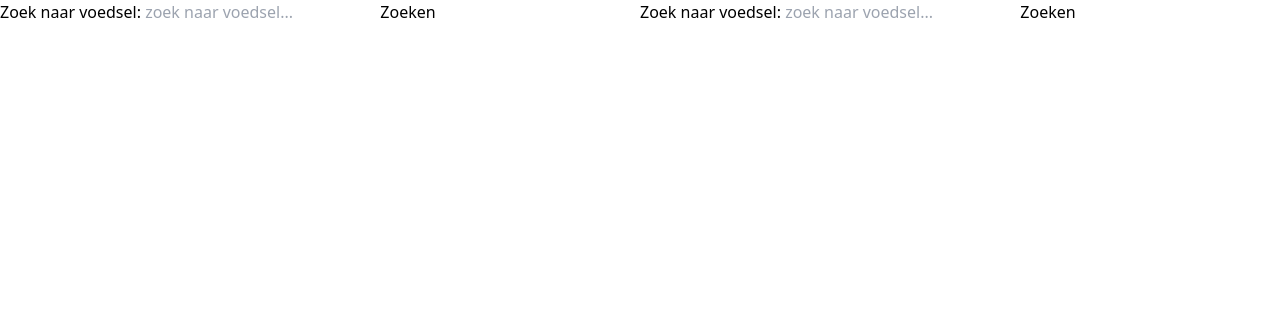
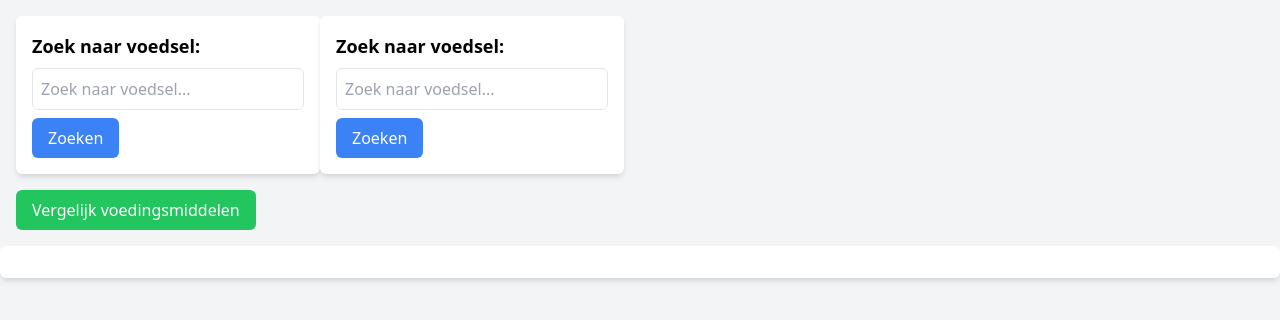
Before and after one commit to ThijsHeerze/Praktijkwijzer-p10, a PHP site: page / in a window 1280 px wide. Shown: the top 320 px of the page. Run offline with PHP 8.4, Linux system fonts and the light colour scheme; style sheets or scripts are compiled from the project's sources.

Commit message:
Update + styling

```diff
--- a/index.php
+++ b/index.php
@@ -6,20 +6,26 @@
   <link href="./output.css" rel="stylesheet">
   <title>Document</title>
 </head>
-<body>
-  <div class="grid grid-cols-2">
-    <div id="food-results-1">
-      <label class="" for="search1">Zoek naar voedsel:</label>
-      <input type="text" name="search1" id="search1" placeholder="zoek naar voedsel...">
-      <button id="searchButton1">Zoeken</button>
+<body class="bg-gray-100">
+
+  <div class="grid grid-cols-2 w-1/2 p-4">
+    <div id="food-results-1" class="p-4 bg-white rounded-md shadow-md">
+      <label class="block text-lg font-bold mb-2" for="search1">Zoek naar voedsel:</label>
+      <input type="text" name="search1" id="search1" placeholder="Zoek naar voedsel..." class="w-full border p-2 mb-2 rounded-md">
+      <button id="searchButton1" class="bg-blue-500 text-white py-2 px-4 rounded-md hover:bg-blue-600">Zoeken</button>
     </div>
 
-    <div id="food-results-2">
-      <label class="" for="search2">Zoek naar voedsel:</label>
-      <input type="text" name="search2" id="search2" placeholder="zoek naar voedsel...">
-      <button id="searchButton2">Zoeken</button>
+    <div id="food-results-2" class="p-4 bg-white rounded-md shadow-md">
+      <label class="block text-lg font-bold mb-2" for="search2">Zoek naar voedsel:</label>
+      <input type="text" name="search2" id="search2" placeholder="Zoek naar voedsel..." class="w-full border p-2 mb-2 rounded-md">
+      <button id="searchButton2" class="bg-blue-500 text-white py-2 px-4 rounded-md hover:bg-blue-600">Zoeken</button>
     </div>
   </div>
+
+  <button id="compareButton" disabled class="bg-green-500 text-white py-2 px-4 rounded-md hover:bg-green-600 mx-4">Vergelijk voedingsmiddelen</button>
+
+  <div id="comparison-result" class="p-4 bg-white rounded-md shadow-md mt-4"></div>
+
   <script src="main.js"></script>
 </body>
 </html>
```
Also changed, not shown: main.js (+47 -12 lines).
